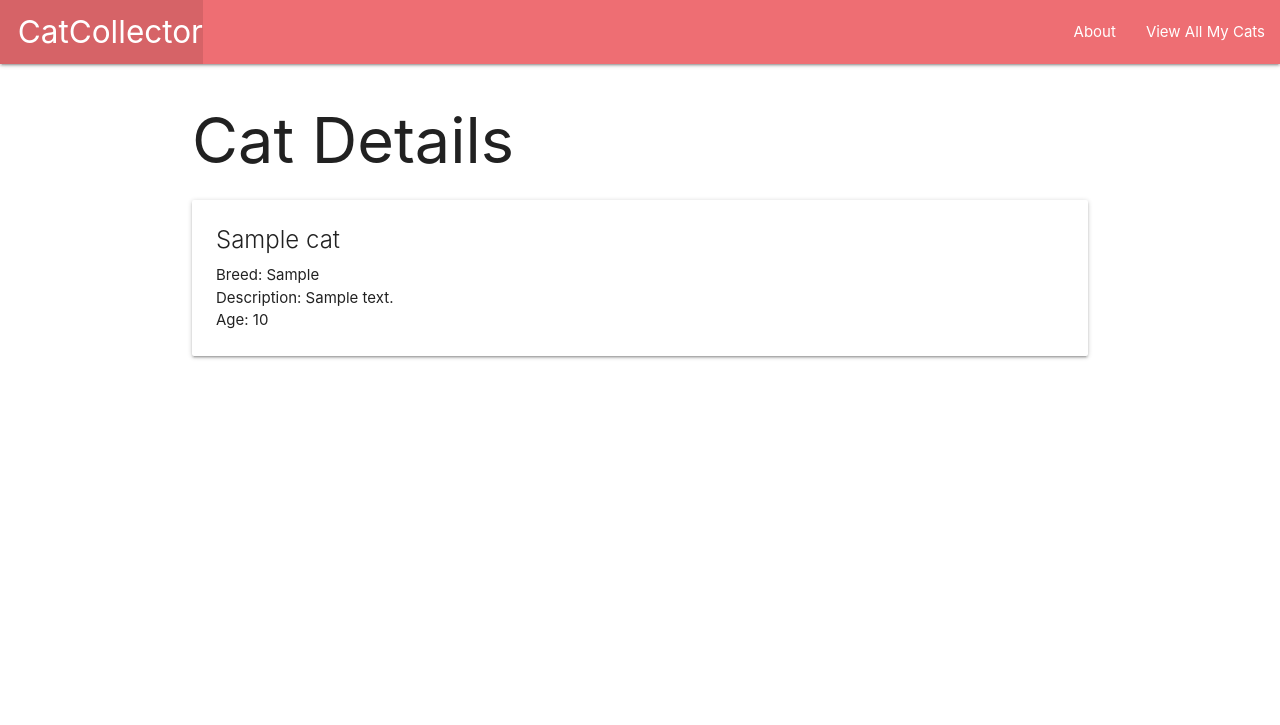
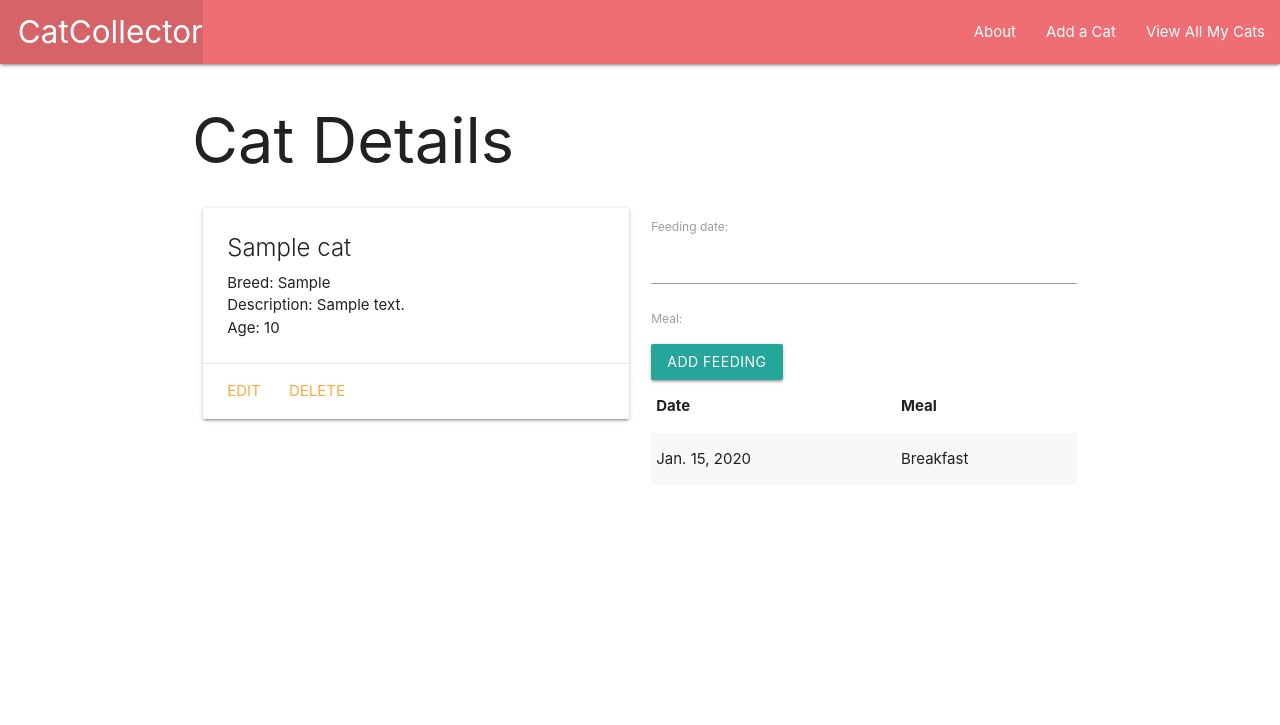
Before and after one commit to kmcaloney15/catcollector, a Django app: page /cats/1/ in a window 1280 px wide. Shown: the top 725 px of the page. Run offline with Django 4.2, Linux system fonts and the light colour scheme; tables that the repository leaves empty hold one stand-in row (values such as "Sample post").

Commit message:
almost lunch

```diff
--- a/main_app/admin.py
+++ b/main_app/admin.py
@@ -1,6 +1,8 @@
 from django.contrib import admin
 # import your models here
 from .models import Cat
+from .models import Cat, Feeding
 
 # Register your models here
 admin.site.register(Cat)
+admin.site.register(Feeding)
--- /dev/null
+++ b/main_app/forms.py
@@ -0,0 +1,7 @@
+from django.forms import ModelForm
+from .models import Feeding
+
+class FeedingForm(ModelForm):
+    class Meta:
+        model = Feeding
+        fields = ['date', 'meal']
--- a/main_app/models.py
+++ b/main_app/models.py
@@ -1,4 +1,5 @@
 from django.db import models
+from django.urls import reverse
 
 # A tuple of 2-tuples
 MEALS = (
@@ -21,10 +22,15 @@
     def __str__(self):
         return self.name
 
+    # Add this method
+    def get_absolute_url(self):
+        return reverse('detail', kwargs={'cat_id': self.id})
+
+
 
 # Add new Feeding model below Cat model
 class Feeding(models.Model):
-    date = models.DateField()
+    date = models.DateField('feeding date')
     meal = models.CharField(
         max_length=1,
         # add the 'choices' field option
@@ -32,3 +38,17 @@
         # set the default value for meal to be 'B'
         default=MEALS[0][0]
     )
+
+    # Create a cat_id FK
+    cat = models.ForeignKey(Cat, on_delete=models.CASCADE)
+    # As you can see, the ForeignKey field-type is used to create a one-to-many relationship. The first argument provides the parent Model.
+
+    # In a one-to-many relationship, the on_delete=models.CASCADE is required. It ensures that if a Cat record is deleted, all of the child Feedings will be deleted automatically as well - thus avoiding orphan records (seriously, that's what they're called).
+
+
+
+    def __str__(self):
+        # Nice method for obtaining the friendly value of a Field.choice
+        # so we know what meal we are having on what date
+        return f"{self.get_meal_display()} on {self.date}"
+        # Check out the convenient get_meal_display() method Django automagically creates to access the human-friendly value of a Field.choice like we have on meal.
--- a/main_app/templates/base.html
+++ b/main_app/templates/base.html
@@ -8,6 +8,7 @@
   <title>Cat Collector</title>
   <link rel="stylesheet" href="https://cdnjs.cloudflare.com/ajax/libs/materialize/1.0.0/css/materialize.min.css">
   <link rel="stylesheet" type="text/css" href="{% static 'css/style.css' %}">
+  <script src="https://cdnjs.cloudflare.com/ajax/libs/materialize/1.0.0/js/materialize.min.js"></script>
 </head>
 <body>
   <header class="navbar-fixed">
@@ -18,7 +19,8 @@
         </ul>
         <ul class="right">
           <li><a href="{% url 'about' %}">About</a></li>
-          <li><a href="{% url 'cats' %}">View All My Cats</a></li>
+          <li><a href="{% url 'cats_create' %}">Add a Cat</a></li>
+          <li><a href="{% url 'index' %}">View All My Cats</a></li>
         </ul>
       </div>
     </nav>
--- a/main_app/templates/cats/detail.html
+++ b/main_app/templates/cats/detail.html
@@ -3,6 +3,8 @@
 
 <h1>Cat Details</h1>
 
+<div class="row">
+    <div class="col s6">
         <div class="card">
             <div class="card-content">
                 <span class="card-title">{{ cat.name }}</span>
@@ -14,6 +16,35 @@
                 <p>Age: Kitten</p>
                 {% endif %}
             </div>
+            <div class="card-action">
+                <a href="{% url 'cats_update' cat.id %}">Edit</a>
+                <a href="{% url 'cats_delete' cat.id %}">Delete</a>
+            </div>
+        </div>
+    </div>
+    <div class="col s6">
+        <form action="" method="POST">
+            {% csrf_token %}
+            {{ feeding_form.as_p }}
+            <input type="submit" class="btn" value="Add Feeding">
+        </form>
+        <table class="striped">
+            <thead>
+                <tr>
+                    <th>Date</th>
+                    <th>Meal</th>
+                </tr>
+            </thead>
+            <tbody>
+                {% for feeding in cat.feeding_set.all %}
+                <tr>
+                    <td>{{feeding.date}}</td>
+                    <td>{{feeding.get_meal_display}}</td>
+                </tr>
+                {% endfor %}
+            </tbody>
+        </table>
+    </div>
 </div>
 
 {% endblock %}
--- a/main_app/urls.py
+++ b/main_app/urls.py
@@ -7,5 +7,7 @@
      # route for cats index
     path('cats/', views.cats_index, name='index'),
     path('cats/<int:cat_id>/', views.cats_detail, name='detail'),
-    # path('cats/create/', views.CatCreate.as_view(), name='cats_create')
+    path('cats/create/', views.CatCreate.as_view(), name='cats_create'),
+    path('cats/<int:pk>/update/', views.CatUpdate.as_view(), name='cats_update'),
+    path('cats/<int:pk>/delete/', views.CatDelete.as_view(), name='cats_delete'),
 ]
--- a/main_app/views.py
+++ b/main_app/views.py
@@ -1,31 +1,53 @@
 from django.shortcuts import render
+# Add the following import
+from django.views.generic.edit import CreateView
+from .models import Cat
+from django.http import HttpResponse
+# Add UdpateView & DeleteView
+from django.views.generic.edit import CreateView, UpdateView, DeleteView
+from .forms import FeedingForm
 
-# Add the following import
-from django.http import HttpResponse
-from .models import Cat
+
 
 #  -------- DEFINE VIEWS -----------------
 
 # Define the home view
-def home(request): #request is like .req in express
+
+
+def home(request):  # request is like .req in express
     # return HttpResponse('<h1>Hello /ᐠ｡‸｡ᐟ\ﾉ</h1>') # this is like res.send in express
     return render(request, 'home.html')
 
+
 def about(request):
-    return render(request, 'about.html') # render looks for templates
+    return render(request, 'about.html')  # render looks for templates
+
 
 # Add new view
 def cats_index(request):
   cats = Cat.objects.all()
-  return render(request, 'cats/index.html', { 'cats': cats }) #creating dictionary / object - cats are equal to cats
+  # creating dictionary / object - cats are equal to cats
+  return render(request, 'cats/index.html', {'cats': cats})
 
 
 def cats_detail(request, cat_id):
   cat = Cat.objects.get(id=cat_id)
-  return render(request, 'cats/detail.html', { 'cat': cat })
+  feeding_form = FeedingForm()
+  return render(request, 'cats/detail.html', {'cat': cat, 'feeding_form': feeding_form})
 
 
-# def CatCreate(request, cat_id):
-#     cat = Cat.objects.get(id=cat_id)
-#     return HttpResponse(f"Filler cat create page")
-    # return render(request, 'cats/create.html', { 'cat': cat })
+class CatCreate(CreateView):
+  model = Cat
+  fields = '__all__'
+  success_url = '/cats/'
+
+
+class CatUpdate(UpdateView):
+  model = Cat
+  # Let's disallow the renaming of a cat by excluding the name field!
+  fields = ['breed', 'description', 'age']
+
+
+class CatDelete(DeleteView):
+  model = Cat
+  success_url = '/cats/'
```
Also changed, not shown: main_app/templates/main_app/cat_form.html (added, +15 -0 lines), main_app/migrations/0002_feeding.py (added), main_app/migrations/0003_alter_feeding_date.py (added). Lines whose indentation alone changed are shown as unchanged.
